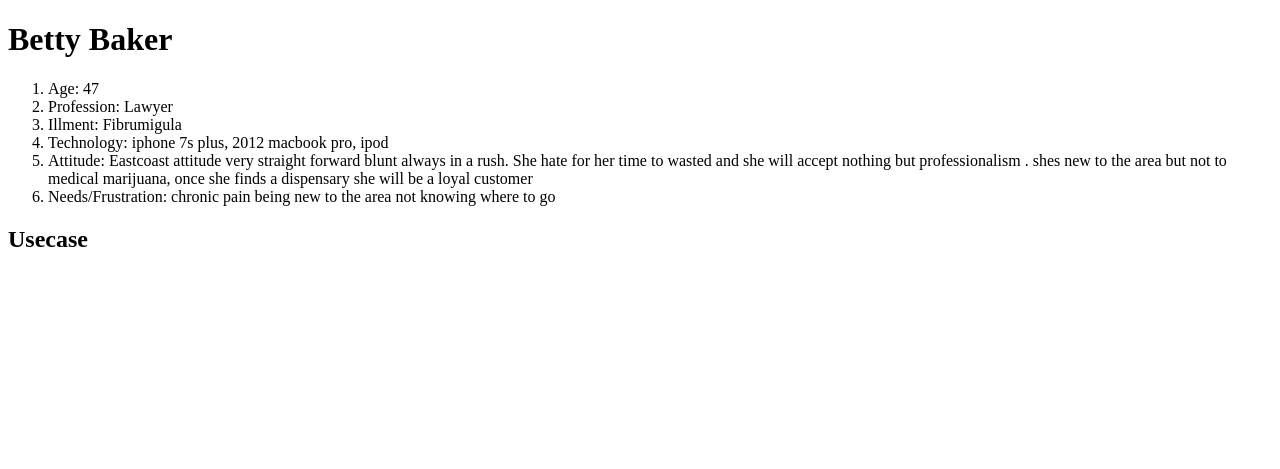
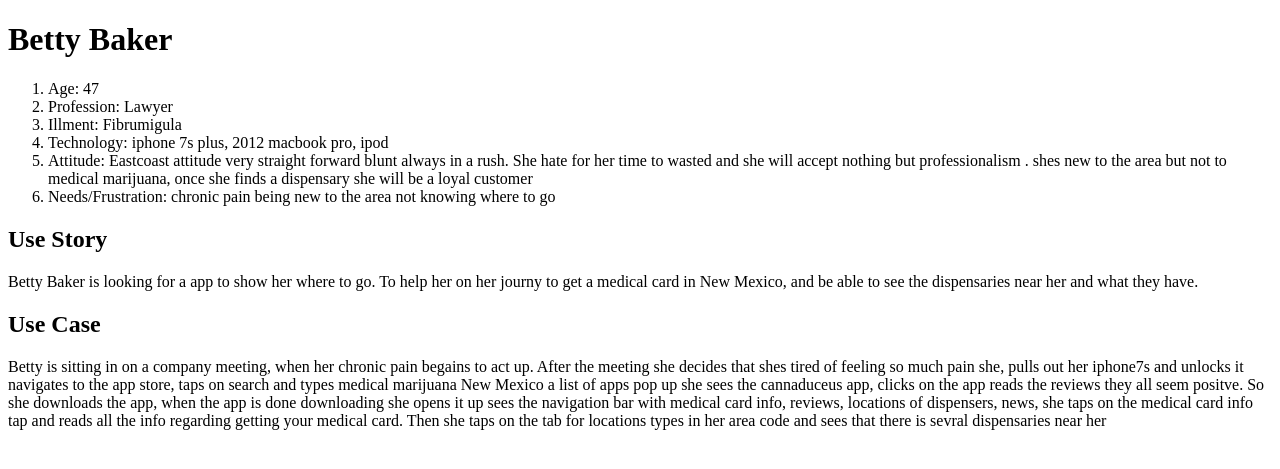
Before and after one commit to Kcambell16/cannaduceus, a PHP site: page /bettybaker.php in a window 1280 px wide. Shown: the top 469 px of the page. Run offline with PHP 8.4, Linux system fonts and the light colour scheme.

Commit message:
Betty Baker 2.0

```diff
--- a/epic/bettybaker.php
+++ b/epic/bettybaker.php
@@ -1,22 +1,34 @@
 <!DOCTYPE html>
 	<html lang="en">
 	<head>
+
 		<meta charset="UTF-8"/>
-	<title>Betty Baker</title>
+		<title>Betty Baker</title>
+
 	</head>
+
 	<h1>Betty Baker</h1>
+
 	<ol>
+
 		<li>Age: 47</li>
 		<li>Profession: Lawyer</li>
 		<li>Illment: Fibrumigula</li>
 		<li>Technology: iphone 7s plus, 2012 macbook pro, ipod</li>
 		<li>Attitude: Eastcoast attitude very straight forward blunt always in a rush. She hate for her time to wasted and she will accept nothing but professionalism . shes new to the area but not to medical marijuana, once she finds a dispensary she will be a loyal customer </li>
 		<li>Needs/Frustration: chronic pain being new to the area not knowing where to go</li>
+
 	</ol>
-<h2>Usecase</h2>
+
+	<h2>Use Story</h2>
+
 	<p>
+		Betty Baker is looking for a app to show her where to go. To help her on her journy to get a medical card in New Mexico, and be able to see the dispensaries near her and what they have.
+	</p>
 
-	</p>
+	<h2>Use Case</h2>
+
+	<p>Betty is sitting in on a company meeting, when her chronic pain begains to act up. After the meeting she decides that shes tired of feeling so much pain she, pulls out her iphone7s and unlocks it navigates to the app store, taps on search and types medical marijuana New Mexico a list of apps pop up she sees the cannaduceus app, clicks on the app reads the reviews they all seem positve. So she downloads the app, when the app is done downloading she opens it up sees the navigation bar with medical card info, reviews, locations of dispensers, news, she taps on the medical card info tap and reads all the info regarding getting your medical card. Then she taps on the tab for locations types in her area code and sees that there is sevral dispensaries near her </p>
 
 
 
--- a/epic/index.php
+++ b/epic/index.php
@@ -9,7 +9,7 @@
 
 		<h2>Mary Jane Verde</h2>
 
-		<h2>Devil Bill</h2>
+		<h2>Bill</h2>
 
 		<h2>Betty Baker</h2>
 
--- a/epic/personas.php
+++ b/epic/personas.php
@@ -14,9 +14,11 @@
 
 		<p>Profession: Kindergarden Teacher</p>
 
-		<p>Attitude: Mild mannered teacher with a husband and three year old daughter.  She feels like her life just started and she's already staring death in the face.  Even in this she perseveers and tries to make the best of every day for her daughter.  She recieves chemo therapy once a week and it really takes a toil on her.  She uses cannabis for relief and to help her nasuea and lack of appitite.  It also helps her sleep and have more energy to take care of her daughter.  Technology: Uses an iPhone5s she's had for a while because she likes the simplicity, laptop at home running windows 7, . </p>
+		<p>Attitude: Mild mannered teacher with a husband and three year old daughter.  She feels like her life just started and she's already staring death in the face.  Even in this she perseveers and tries to make the best of every day for her daughter.  She recieves chemo therapy once a week and it really takes a toil on her.  She uses cannabis for relief and to help her nasuea and lack of appitite.  It also helps her sleep and have more energy to take care of her daughter.</p>
+		<p>Technology: Uses an iPhone5s With LTE she's had for a while because she likes the simplicity, laptop at home running windows 7, .</p>
+		<p>Goal For Using Cannaduceus: Mary Jane needs to be able to use her smart phone to locate the nearest dispensary. She is hoping to use medical cannabus to help with the sympotms chemo therapy gives her and also increase her appetite so she is able to keep up with her active 3 year old.  </p>
 
-		<p>Goal For Using Cannaduceus: Mary Jane needs to be able to use her smart phone to locate the nearest dispensary. She is hoping to use medical cannabus to help with the sympotms chemo therapy gives her and also increase her appetite so she is able to keep up with her active 3 year old.  </p>
+
 
 	</body>
 
```
